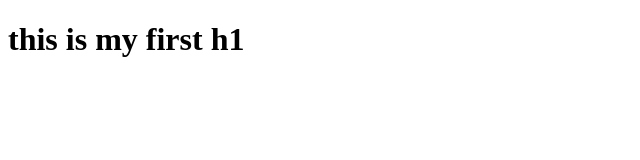
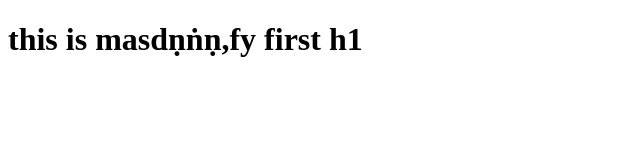
Before and after one commit to Abhishekabhi29/wather-app, a plain HTML site: page index.html in a window 1280 px wide. Shown: the whole page, without its empty margins (0-640 px from the left). Drawn offline with Linux system fonts and the light colour scheme.

Commit message:
Quick commit (No specific file changes detected)

```diff
--- a/index.html
+++ b/index.html
@@ -8,6 +8,6 @@
 <body>
 
     <div class="check">
-        <h1 class="boii">this is my first h1</h1>
+        <h1 class="boii">this is masdṇṅṇ,fy first h1</h1>
     </div>
 </html>
```
